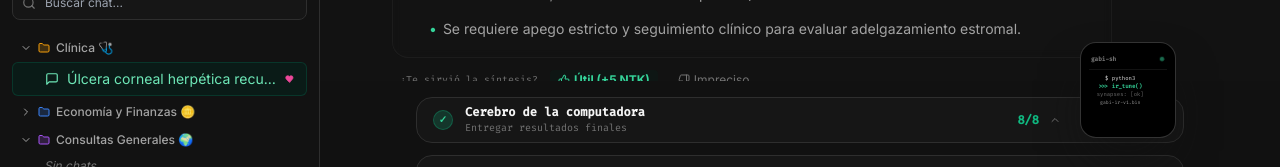
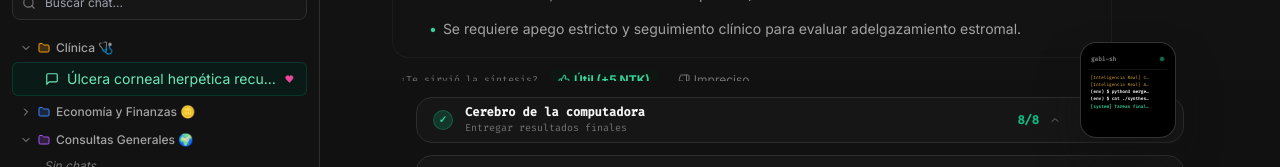
Before and after one commit to rogerbaia/Gabi-AI, a React (Vite) app: page / in a window 1280 px wide. Shown: the part 513-680 px from the top of the page. Built offline with nearby package versions, Linux system fonts and the light colour scheme.

Commit message:
feat: make mini terminal screen in minimized badge dynamic, displaying last 5 lines of real-time sandbox logs

```diff
--- a/src/components/ChatArea.jsx
+++ b/src/components/ChatArea.jsx
@@ -943,11 +943,33 @@ Hemos combinado los aportes lógicos de GPT-4, la redacción estructurada de Cla
                         <span className="scale-75 origin-left font-bold text-[8px] text-slate-400 font-mono">gabi-sh</span>
                         <span className="w-1.5 h-1.5 rounded-full bg-emerald-400 scale-75 animate-pulse" />
                       </div>
-                      <div className="flex-1 font-mono leading-[8px] scale-[0.8] origin-top-left pt-1.5 px-[2px] opacity-90 space-y-[2px]">
-                        <div className="text-white text-[7px]">$ python3</div>
-                        <div className="text-emerald-400 font-bold text-[7px]">&gt;&gt;&gt; ir_tune()</div>
-                        <div className="text-slate-500 text-[7px]">synapses: [ok]</div>
-                        <div className="text-slate-400 text-[6px] truncate">gabi-ir-v1.bin</div>
+                      <div className="flex-1 font-mono leading-[7px] scale-[0.8] origin-top-left pt-1.5 px-[2px] opacity-90 space-y-[2px] overflow-hidden">
+                        {sandboxLogs.slice(-5).map((log, idx) => {
+                          const isSystem = log.startsWith('[system]');
+                          const isUserCommand = log.includes('ubuntu@gabi-sandbox:') || log.includes('(env) ubuntu@gabi-sandbox:');
+
+                          let logColor = nostalgicMode ? 'text-[#39ff14]' : 'text-slate-350';
+                          if (isSystem) {
+                            logColor = 'text-emerald-400 font-bold';
+                          } else if (isUserCommand) {
+                            logColor = 'text-white font-bold';
+                          } else if (log.startsWith('OpenAI:') || log.startsWith('Claude:') || log.startsWith('Perplexity:') || log.startsWith('Analizador:')) {
+                            logColor = 'text-sky-400';
+                          } else if (log.startsWith('[Inteligencia Real]')) {
+                            logColor = 'text-amber-400';
+                          }
+
+                          let cleanLog = log
+                            .replace('ubuntu@gabi-sandbox:~$ ', '$ ')
+                            .replace('ubuntu@gabi-sandbox:~/search_workspace$ ', '$ ')
+                            .replace('(env) ubuntu@gabi-sandbox:~/search_workspace$ ', '(env) $ ');
+
+                          return (
+                            <div key={idx} className={`${logColor} text-[5.5px] leading-[7px] truncate max-w-[100px]`}>
+                              {cleanLog}
+                            </div>
+                          );
+                        })}
                       </div>
                     </div>
                   </div>
```
